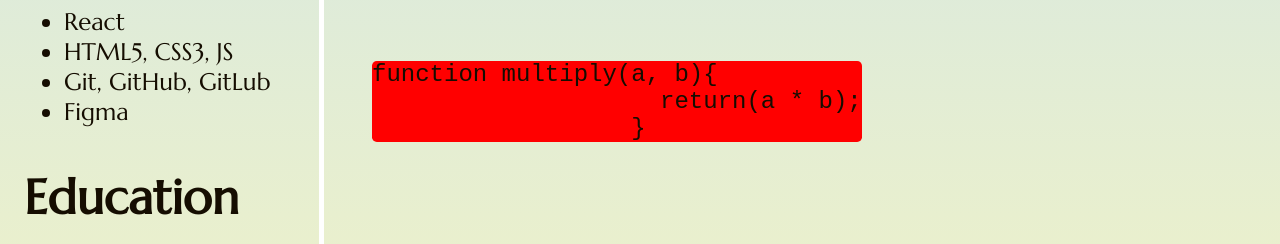
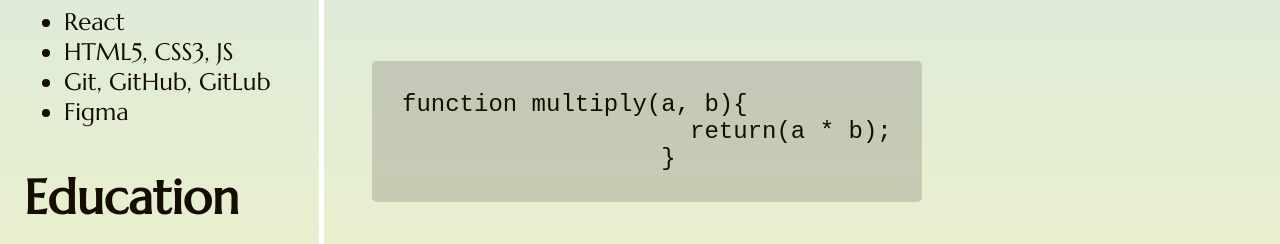
Before and after one commit to tanajaym/rsschool-cv, a plain HTML site: page index.html in a window 1280 px wide. Shown: the part 708-952 px from the top of the page. Drawn offline with Linux system fonts and the light colour scheme.

Commit message:
fix:change  background style

```diff
--- a/style.css
+++ b/style.css
@@ -109,11 +109,14 @@ header{
   }
 
 pre{
-  background-color: red;
+  background-color: rgba(108, 96, 96, 0.254);
   display:inline-block;
   justify-content: center;
   border-radius: 0.3rem;
   font-size: 1.5rem;
+  border: none;
+  border-style: none;
+  padding: 30px;
 }
 
 @media (width < 800px) {
```
